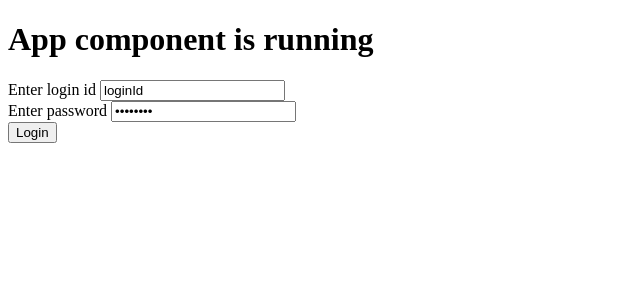
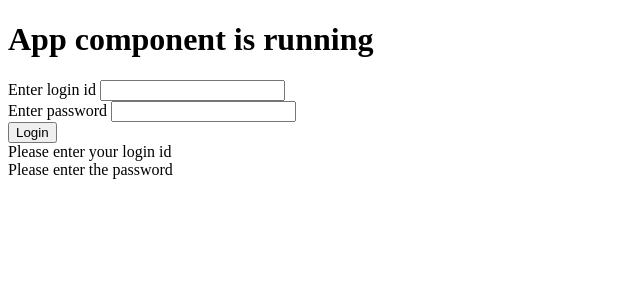
Before and after one commit to rjrealworld/Angular-Sessions, an Angular app in the folder 12-10-2021/demo/: page / in a window 1280 px wide. Shown: the top 300 px of the page, without its empty margins (0-640 px from the left). Built offline with nearby package versions, Linux system fonts and the light colour scheme.

Commit message:
Added constraints and error message

```diff
--- a/12-10-2021/demo/src/app/login/login.component.html
+++ b/12-10-2021/demo/src/app/login/login.component.html
@@ -14,8 +14,20 @@ Enter password <input type = "password" [(ngModel)] = 'password'><br/>
     #loginForm object has 2 properties names loginId and password
     loginForm = {loginId: 'XXXXX', password: 'XXX'}
 -->
-<form #loginForm = "ngForm" (ngSubmit) = "loginSubmit2(loginForm)">
-    Enter login id <input type = "text" name = "loginId" ngModel = 'loginId'><br/>
-    Enter password <input type = "password" name = "password" ngModel = 'password'><br/>
+
+<!--
+    loginId is used in backend while #loginId is used in html
+ -->
+<form #loginForm = "ngForm" (ngSubmit) = "loginSubmit2(loginForm)" novalidate>
+    Enter login id <input type = "text" name = "loginId" ngModel #loginId = ngModel required minlength="2" maxlength="10"><br/>
+    Enter password <input type = "password" name = "password" ngModel #password = ngModel required minlength="2" maxlength="10"><br/>
     <button (click) = 'loginSubmit()'>Login</button>
 </form>
+
+<div>
+    <div *ngIf = "loginId.errors?.required">Please enter your login id</div>
+    <div *ngIf = "password.errors?.required">Please enter the password</div>
+    <div *ngIf = "loginId.errors?.minlength">Please enter minimum 2 chars in the loginId</div>
+    <div *ngIf = "password.errors?.minlength">Please enter minimum 2 chars in the password</div>
+
+</div>
--- a/12-10-2021/demo/src/app/login/login.component.ts
+++ b/12-10-2021/demo/src/app/login/login.component.ts
@@ -38,7 +38,7 @@ export class LoginComponent implements OnInit {
   }
 
   loginSubmit2(loginForm: any) {
-      alert('Login form executed....');
+      console.log(loginForm);
   }
 
 }
```
